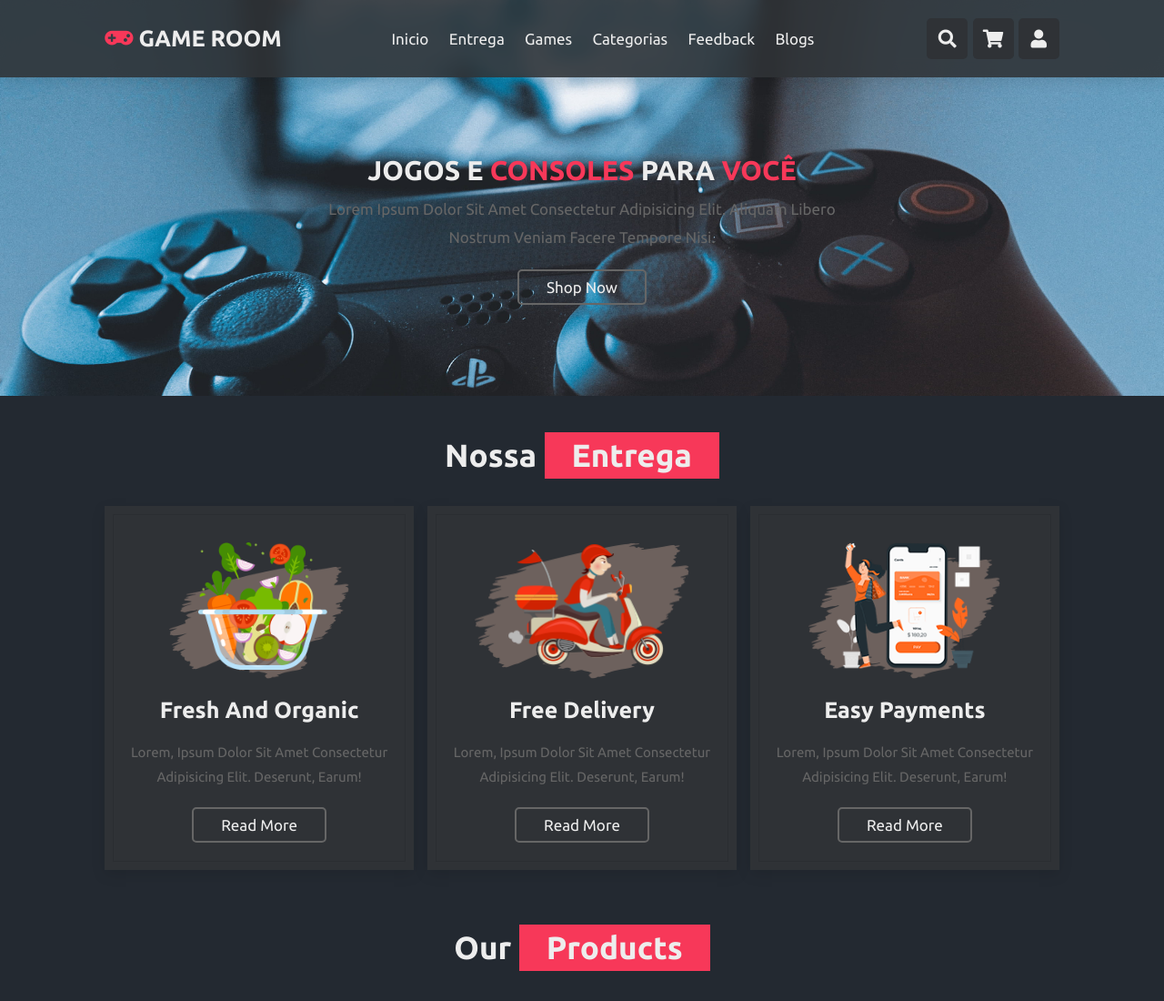
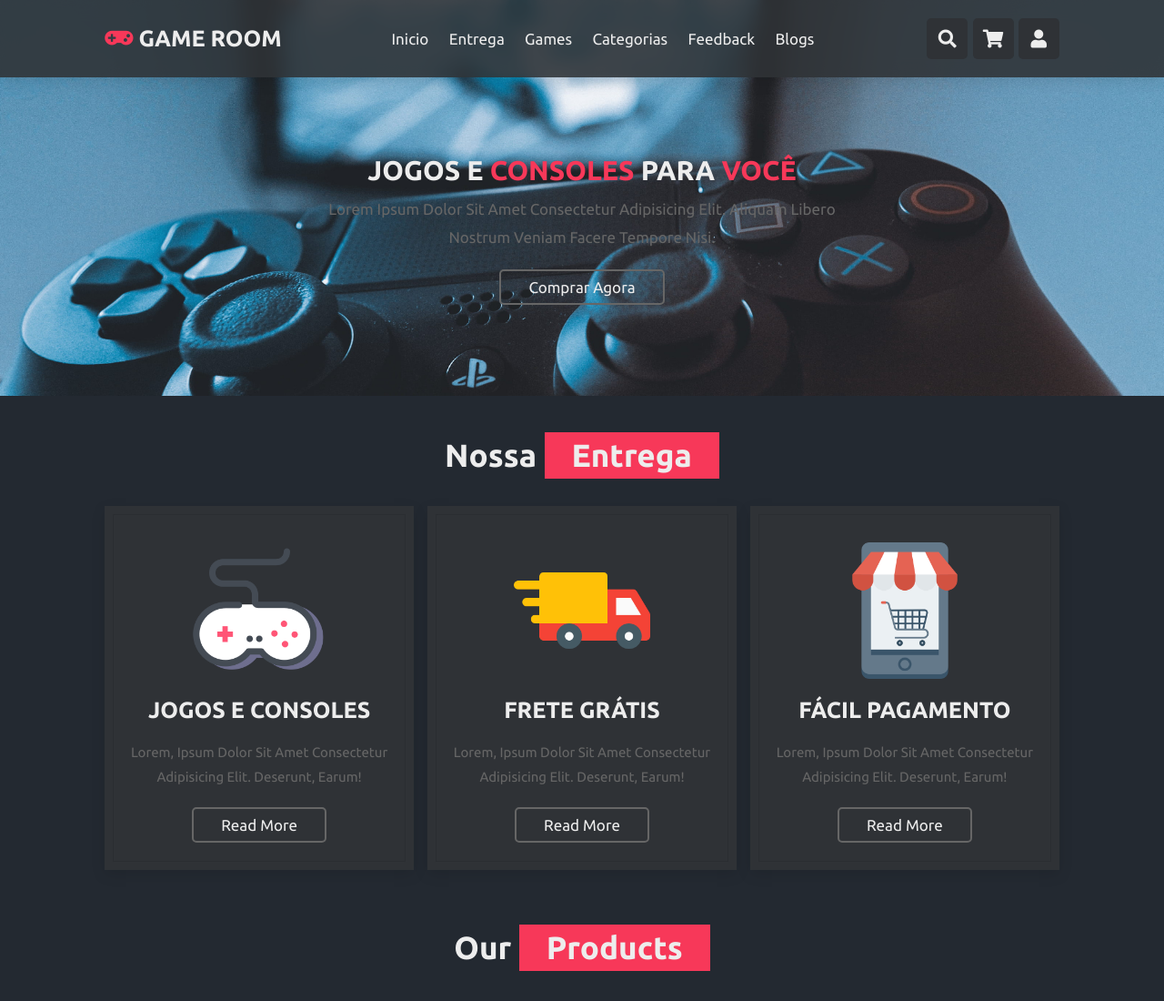
Before and after one commit to Guilherme-devcode/GameRoom, a plain HTML site: page index.html in a window 1280 px wide. Shown: the top 1100 px of the page at 91% size. Drawn offline with nearby package versions, Linux system fonts and the light colour scheme.

Commit message:
second commit

```diff
--- a/index.html
+++ b/index.html
@@ -96,7 +96,7 @@
     <div class="content">
         <h3>JOGOS E <span>CONSOLES</span> PARA <span>VOCÊ</span></h3>
         <p>Lorem ipsum dolor sit amet consectetur adipisicing elit. Aliquam libero nostrum veniam facere tempore nisi.</p>
-        <a href="#" class="btn">shop now</a>
+        <a href="#" class="btn">Comprar agora</a>
     </div>
 
 </section>
@@ -112,22 +112,22 @@
     <div class="box-container">
 
         <div class="box">
-            <img src="image/feature-img-1.png" alt="">
-            <h3>fresh and organic</h3>
+            <img src="image/controller.png" alt="">
+            <h3>JOGOS E CONSOLES</h3>
             <p>Lorem, ipsum dolor sit amet consectetur adipisicing elit. Deserunt, earum!</p>
             <a href="#" class="btn">read more</a>
         </div>
 
         <div class="box">
-            <img src="image/feature-img-2.png" alt="">
-            <h3>free delivery</h3>
+            <img src="image/delivery.png" alt="">
+            <h3>FRETE GRÁTIS</h3>
             <p>Lorem, ipsum dolor sit amet consectetur adipisicing elit. Deserunt, earum!</p>
             <a href="#" class="btn">read more</a>
         </div>
 
         <div class="box">
-            <img src="image/feature-img-3.png" alt="">
-            <h3>easy payments</h3>
+            <img src="image/cellshop.png" alt="">
+            <h3>FÁCIL PAGAMENTO</h3>
             <p>Lorem, ipsum dolor sit amet consectetur adipisicing elit. Deserunt, earum!</p>
             <a href="#" class="btn">read more</a>
         </div>
```
Also changed, not shown: image/cellshop.png (added), image/controller.png (added), image/delivery.png (added).
